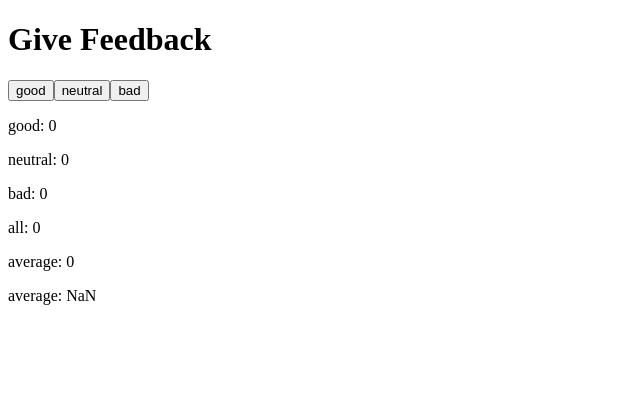
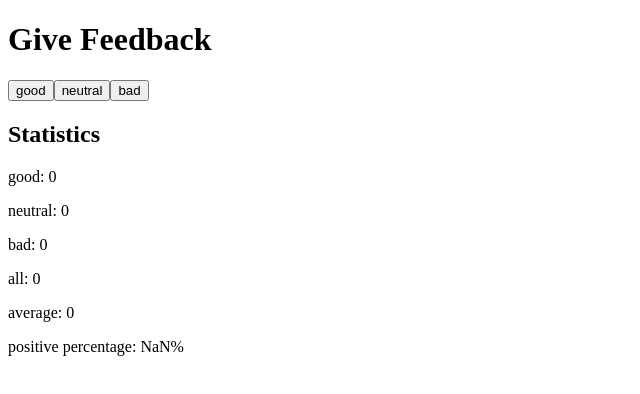
Before and after one commit to linabreu/FullStackOpen, a React (Vite) app in the folder Part1/unicafe/: page / in a window 1280 px wide. Shown: the top 394 px of the page, without its empty margins (0-640 px from the left). Built offline with nearby package versions, Linux system fonts and the light colour scheme.

Commit message:
exercise 1.8

```diff
--- a/Part1/unicafe/src/App.jsx
+++ b/Part1/unicafe/src/App.jsx
@@ -1,5 +1,6 @@
 import { useState } from 'react'
 import { Button } from './Button'
+import Statistics from './Statistics'
 
 const App = () => {
   // save clicks of each button to its own state
@@ -17,13 +18,9 @@
       <Button text = "good" onClick = {increaseGood}></Button>
       <Button text = "neutral" onClick = {increaseNeutral}></Button>
       <Button text = "bad" onClick = {increaseBad}></Button>
+      <Statistics good = {good} bad = {bad} neutral = {neutral}/>
 
-      <p>good: {good}</p>
-      <p>neutral: {neutral}</p>
-      <p>bad: {bad}</p>
-      <p>all: {good + bad + neutral}</p>
-      <p>average: {(good + bad + neutral)/3}</p>
-      <p>average: {good/(good + bad + neutral)*100}</p>
+
     </div>
   )
 }
--- /dev/null
+++ b/Part1/unicafe/src/Statistics.jsx
@@ -0,0 +1,20 @@
+import React from 'react'
+
+const Statistics = ({good, bad, neutral}) => {
+
+    let total = good + bad + neutral;
+
+  return (
+    <div>
+    <h2>Statistics</h2>
+      <p>good: {good}</p>
+      <p>neutral: {neutral}</p>
+      <p>bad: {bad}</p>
+      <p>all: {total}</p>
+      <p>average: {(total)/3}</p>
+      <p>positive percentage: {(good/total)*100}%</p>
+    </div>
+  )
+}
+
+export default Statistics
```
